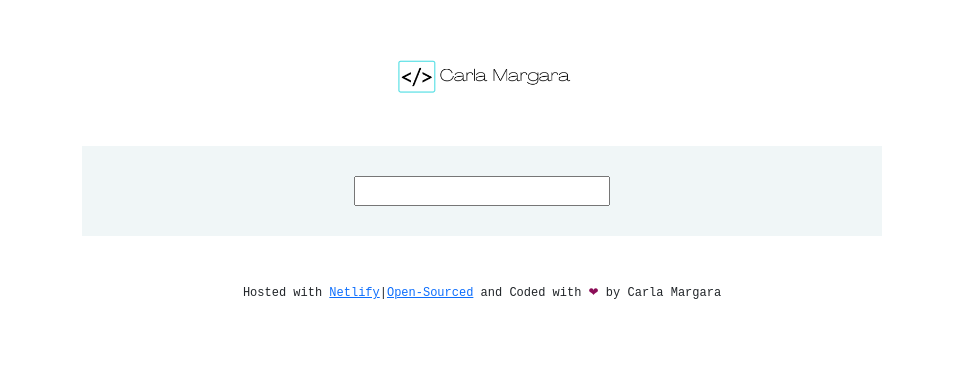
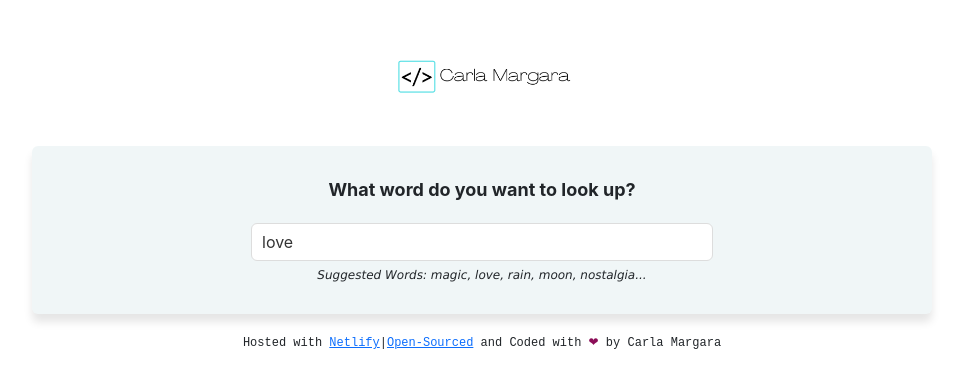
Before and after one commit to Carla-Margara/dictionary-app, a React (Create React App) app: page / in a window 1280 px wide. Shown: the top 388 px of the page, without its empty margins (158-1121 px from the left). Built offline with nearby package versions, Linux system fonts and the light colour scheme; no server answers.

Commit message:
Styled the application

```diff
--- a/src/App.js
+++ b/src/App.js
@@ -10,7 +10,7 @@
           <img src={logoWhite} className="App-logo img-fluid" alt="logo" />
         </header>
         <main>
-          <Dictionary />
+          <Dictionary defaultKeyword="love" />
         </main>
 
         <footer className="text-center">
--- a/src/Dictionary.css
+++ b/src/Dictionary.css
@@ -1,8 +1,34 @@
 .Dictionary {
   display: block;
   margin: 0 auto;
+  text-align: center;
+  max-width: 900px;
+}
+
+.Dictionary p {
+  font-size: 18px;
+  font-weight: bold;
+  margin-bottom: 20px;
+}
+
+.Dictionary section {
   background: rgba(95, 158, 160, 0.089);
-  max-width: 800px;
-  text-align: center;
-  padding: 30px 0;
+  padding: 30px;
+  border-radius: 6px;
+  box-shadow: 0 8px 8px rgb(0 0 0 / 10%);
+  margin: 20px 0;
 }
+
+.Dictionary input {
+  width: 55%;
+  border-radius: 6px;
+  padding: 6px 10px;
+  color: #333;
+  border: 1px solid #ddd;
+}
+
+.Dictionary .hint {
+  font-size: 12px;
+  font-family: Verdana, Geneva, Tahoma, sans-serif;
+  margin-top: 5px;
+}
--- a/src/Dictionary.js
+++ b/src/Dictionary.js
@@ -3,32 +3,55 @@
 import Results from "./Results";
 import "./Dictionary.css";
 
-export default function Dictionary() {
-  let [keyword, setKeyword] = useState("");
+export default function Dictionary(props) {
+  let [keyword, setKeyword] = useState(props.defaultKeyword);
   let [results, setResults] = useState(null);
-
+  let [loaded, setLoaded] = useState(false);
   function handleResponse(response) {
     setResults(response.data[0]);
   }
 
-  function search(event) {
-    event.preventDefault();
-
+  function search() {
     //documentation:https://dictionaryapi.dev/
     let apiUrl = `https://api.dictionaryapi.dev/api/v2/entries/en_US/${keyword}`;
     axios.get(apiUrl).then(handleResponse);
+  }
+
+  function handleSubmit(event) {
+    event.preventDefault();
+    search();
   }
 
   function handleKeywordChange(event) {
     setKeyword(event.target.value);
   }
 
-  return (
-    <div className="Dictionary mb-5">
-      <form onSubmit={search}>
-        <input type="search" onChange={handleKeywordChange} />
-      </form>
-      <Results results={results} />
-    </div>
-  );
+  function load() {
+    setLoaded(true);
+    search();
+  }
+
+  if (loaded) {
+    return (
+      <div className="Dictionary">
+        <section>
+          <p> What word do you want to look up?</p>
+          <form onSubmit={handleSubmit}>
+            <input
+              type="search"
+              onChange={handleKeywordChange}
+              defaultValue={props.defaultKeyword}
+            />
+          </form>
+          <div className="hint">
+            <em> Suggested Words: magic, love, rain, moon, nostalgia...</em>
+          </div>
+        </section>
+        <Results results={results} />{" "}
+      </div>
+    );
+  } else {
+    load();
+    return "Loading";
+  }
 }
--- a/src/Meaning.css
+++ b/src/Meaning.css
@@ -1,5 +1,16 @@
-.Meaning {
-  text-align: justify;
-  max-width: 800px;
-  padding: 30px;
+.Meaning h3 {
+  font-size: 24px;
+  line-height: 1.5;
+  font-weight: bold;
+  color: rgba(27, 22, 22, 0.521);
 }
+
+.Meaning .definition {
+  font-weight: bold;
+}
+.Meaning .example {
+  font-size: 14px;
+  opacity: 0.7;
+  font-style: italic;
+  margin-top: 10px;
+}
--- a/src/Meaning.js
+++ b/src/Meaning.js
@@ -9,15 +9,13 @@
       {props.meaning.definitions.map(function (definition, index) {
         return (
           <div key={index}>
-            <p>
-              <strong>Definition: </strong>
-              {definition.definition}
-              <br />
-              <strong>Example: </strong>
-              <em>{definition.example}</em>
-              <br />
-              <Synonyms synonyms={definition.synonyms} />
-            </p>
+            <div className="definition">{definition.definition}</div>
+            <div className="example">{definition.example}</div>
+
+            <div className="synonyms">
+              {" "}
+              <Synonyms synonyms={definition.synonyms} />{" "}
+            </div>
           </div>
         );
       })}
--- /dev/null
+++ b/src/Phonetic.css
@@ -0,0 +1,24 @@
+.Phonetic {
+  margin: 20px 0;
+}
+
+.Phonetic a {
+  border: 1px solid #ddd;
+  text-decoration: none;
+  padding: 8px 15px;
+  font-size: 12px;
+  font-weight: bold;
+  margin-right: 10px;
+  border-radius: 20px;
+  transition: all 150ms ease-in-out;
+  color: palevioletred;
+}
+
+.Phonetic a:hover {
+  background: palevioletred;
+  color: white;
+}
+
+.Phonetic .text {
+  opacity: 0.7;
+}
--- a/src/Phonetic.js
+++ b/src/Phonetic.js
@@ -1,4 +1,5 @@
 import React from "react";
+import "./Phonetic.css";
 
 export default function Phonetic(props) {
   return (
@@ -7,8 +8,8 @@
         {" "}
         Listen
       </a>
-      <br />
-      {props.phonetic.text}
+
+      <span className="text">{props.phonetic.text}</span>
     </div>
   );
 }
--- a/src/Results.css
+++ b/src/Results.css
@@ -1,8 +1,10 @@
 .Results {
   text-align: justify;
-  padding: 30px;
 }
 
 h1 {
   color: rgb(196, 75, 95);
+  font-size: 36px;
+  font-weight: bold;
+  line-height: 1.5;
 }
--- a/src/Results.js
+++ b/src/Results.js
@@ -7,6 +7,7 @@
   if (props.results) {
     return (
       <div className="Results">
+        <section>
           <h1>{props.results.word}</h1>
           {props.results.phonetics.map(function (phonetic, index) {
             return (
@@ -15,12 +16,13 @@
               </div>
             );
           })}
+        </section>
 
         {props.results.meanings.map(function (meaning, index) {
           return (
-            <div key={index}>
+            <section key={index}>
               <Meaning meaning={meaning} />
-            </div>
+            </section>
           );
         })}
       </div>
--- a/src/Synonyms.css
+++ b/src/Synonyms.css
@@ -1,3 +1,11 @@
 .Synonyms {
-  text-align: justify;
+  margin: 10px 0 20px;
+  padding: 0;
 }
+
+.Synonyms li {
+  font-size: 12px;
+  display: inline-block;
+  padding-right: 10px;
+  line-height: 1;
+}
--- a/src/Synonyms.js
+++ b/src/Synonyms.js
@@ -1,10 +1,10 @@
 import React from "react";
+import "./Synonyms.css";
 
 export default function Synomyms(props) {
   if (props.synonyms) {
     return (
       <div>
-        <strong>Synonyms: </strong>
         <ul className="Synonyms">
           {props.synonyms.map(function (synonym, index) {
             return <li key={index}>{synonym}</li>;
```
Lines whose indentation alone changed are shown as unchanged.
